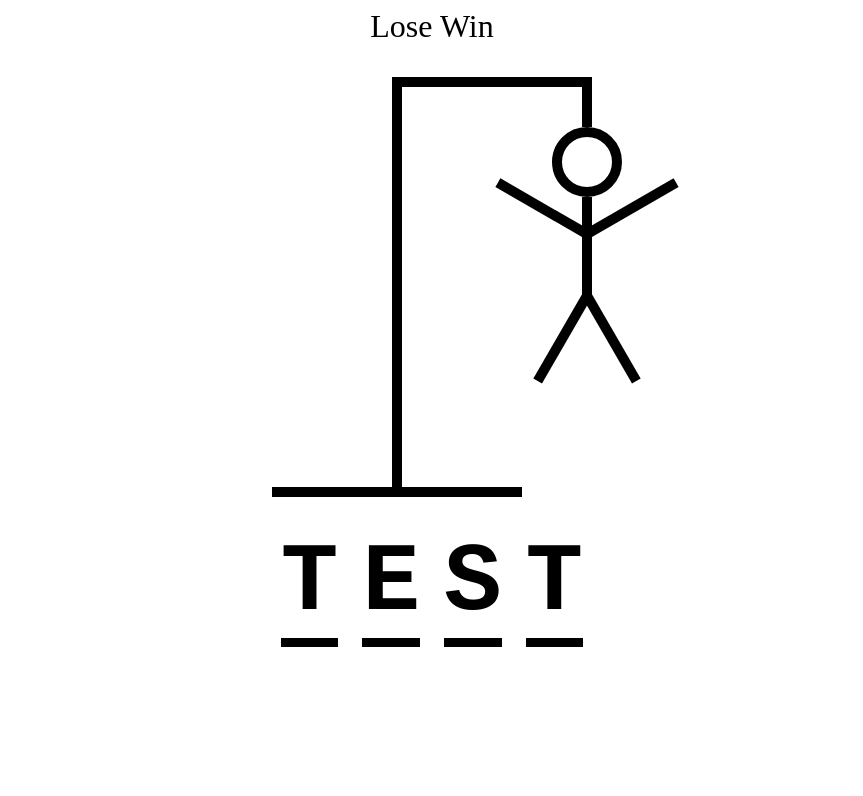
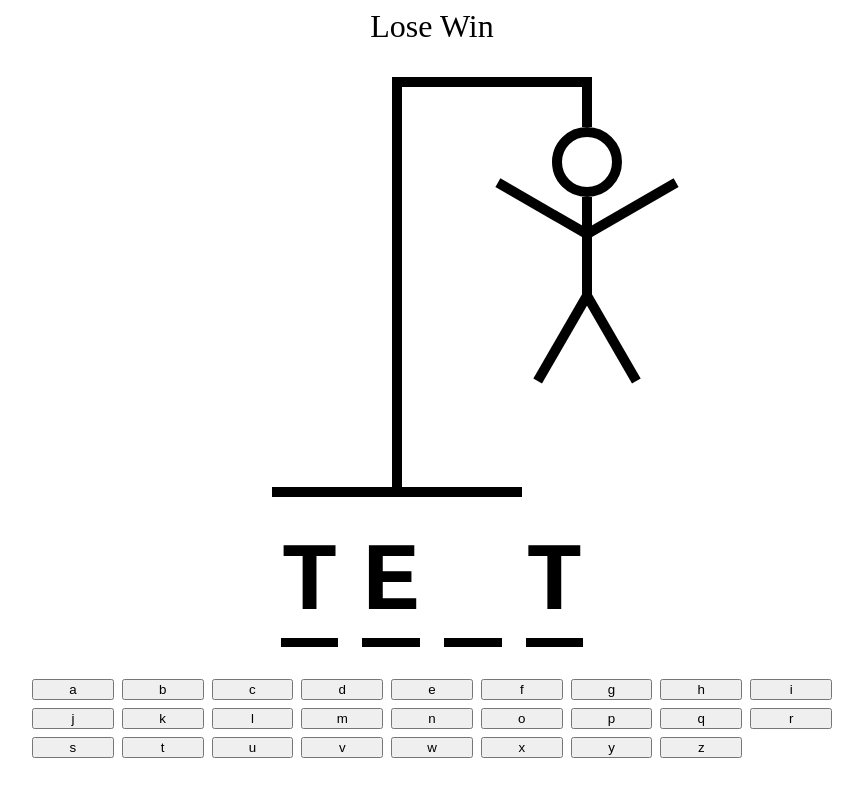
Before and after one commit to aliSHAIKH001/hangMan_game, a React (Vite) app: page / in a window 1280 px wide. Shown: the top 796 px of the page, without its empty margins (208-1071 px from the left). Built offline with nearby package versions, Linux system fonts and the light colour scheme.

Commit message:
Add .gitattributes to normalize line endings

```diff
--- a/src/App.tsx
+++ b/src/App.tsx
@@ -1,11 +1,13 @@
-import { useState } from 'react';
+import { useState, CSSProperties, FC } from 'react';
 import words from './wordlList.json';
 import HangmanDrawing from './HangmanDrawing';
 import HangmanWord from './HangmanWord';
 import Keyboard from './Keyboard';
 
 
-const containerStyle: React.CSSProperties = {
+
+
+const containerStyle: CSSProperties = {
     maxWidth: "800px",
     display: "flex",
     flexDirection: "column",
@@ -14,13 +16,13 @@ const containerStyle: React.CSSProperties = {
     alignItems: "center",
 };
 
-const titleStyle: React.CSSProperties = {
+const titleStyle: CSSProperties = {
     fontSize: "2rem",
     textAlign: "center",
 };
 
-const App = () => {
-    const [wordToGuess, setWordToGuess] = useState(() => {
+const App: FC = () => {
+    const [wordToGuess, setWordToGuess] = useState<string>(() => {
         return words[Math.floor(Math.random() * words.length)];
     });
 
@@ -31,7 +33,9 @@ const App = () => {
             <div style={titleStyle}>Lose Win</div>
             <HangmanDrawing/>
             <HangmanWord />
-            <Keyboard />
+            <div style={{alignSelf: "stretch"}}>
+                <Keyboard/>
+            </div>
         </div>
     );
 };
--- a/src/HangmanWord.tsx
+++ b/src/HangmanWord.tsx
@@ -11,16 +11,19 @@ const containerStyle: React.CSSProperties = {
 
 const letterStyle: React.CSSProperties = {
     borderBottom: "0.1em solid black",
-
 }
 
+
 const HangmanWord = () => {
-    const word = "test"
-    return (
+    const word = "test";
+    const guessedLetters= ["t", "e"];
+
+
+    return(
         <div style={containerStyle}>
             {word.split("").map((letter, index) => (
-                <span style={letterStyle}>
-                    <span>
+                <span key={index} style={letterStyle}>
+                    <span style={{visibility: guessedLetters.includes(letter) ? "visible" : "hidden"}}>
                        {letter}
                     </span>
                 </span>
--- a/src/Keyboard.tsx
+++ b/src/Keyboard.tsx
@@ -1,8 +1,22 @@
 import React from 'react'
 
-const Keyboard = () => {
+const containerStyle:React.CSSProperties = {
+    display: "grid",
+    gridTemplateColumns: "repeat(auto-fit, minmax(75px, 1fr))",
+    gap: ".5rem",
+}
+
+const Keyboard: React.FC = () => {
+    const KEYS = Array.from({ length: 26 }, (_, i) => String.fromCharCode(97 + i));
+
     return (
-        <div></div>
+        <div style={containerStyle}>
+            {KEYS.map(key => {
+                return (
+                    <button key={key}>{key}</button>
+                )
+            })}
+        </div>
     )
 }
 export default Keyboard
```
Also changed, not shown: 1 other file (tests, documents, lock files or other folders).
